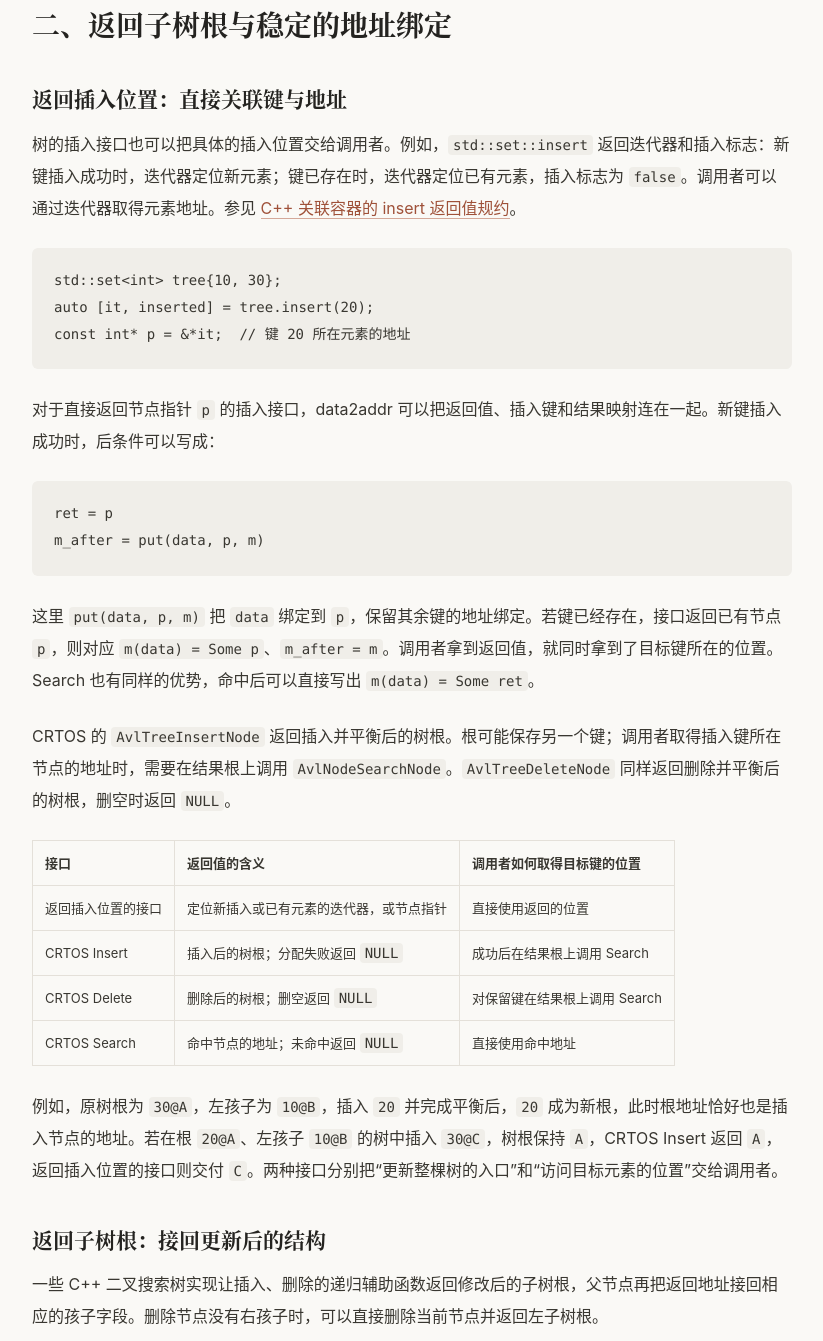
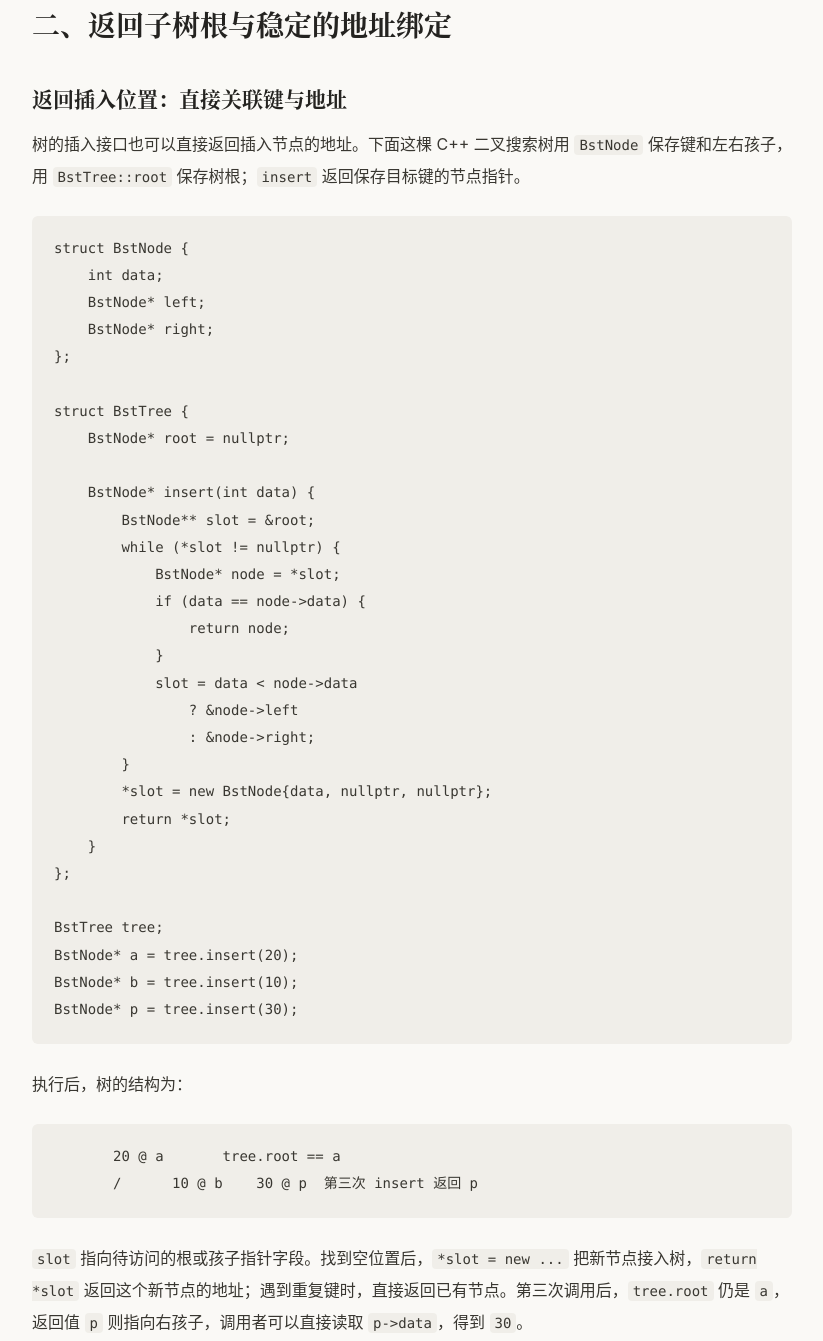
Before and after one commit to taylor-swift-13/taylor-swift-13.github.io, a website: page posts/qcip-avl-map-to-set.html in a window 1280 px wide. Shown: the part 1996-3337 px from the top of the page, without its empty margins (228-1051 px from the left). Drawn offline with Linux system fonts and the light colour scheme.

Commit message:
Show explicit binary search tree returning inserted node

```diff
--- a/posts/qcip-avl-map-to-set.html
+++ b/posts/qcip-avl-map-to-set.html
@@ -59,11 +59,42 @@ Definition avl_mapping_refines_graph
 <p>未命中时，<code>m(data) = None</code>，返回 <code>NULL</code>；命中时，返回值就是 <code>m(data)</code> 记录的地址。调用前若已知 <code>m(data) = Some p</code>，调用后便能直接推出 <code>__return = p</code>。这是 map 相比纯键集合提供的额外信息：调用者可以预先指定目标节点的身份，而不只是知道会返回某个保存该键的节点。继续读取 <code>p-&gt;data</code> 时，需要从树表示中取得字段的内存资源。</p>
 <h2>二、返回子树根与稳定的地址绑定</h2>
 <h3>返回插入位置：直接关联键与地址</h3>
-<p>树的插入接口也可以把具体的插入位置交给调用者。例如，<code>std::set::insert</code> 返回迭代器和插入标志：新键插入成功时，迭代器定位新元素；键已存在时，迭代器定位已有元素，插入标志为 <code>false</code>。调用者可以通过迭代器取得元素地址。参见 <a href="https://eel.is/c++draft/associative.reqmts#general-64">C++ 关联容器的 insert 返回值规约</a>。</p>
-<pre><code class="language-cpp">std::set&lt;int&gt; tree{10, 30};
-auto [it, inserted] = tree.insert(20);
-const int* p = &amp;*it;  // 键 20 所在元素的地址
+<p>树的插入接口也可以直接返回插入节点的地址。下面这棵 C++ 二叉搜索树用 <code>BstNode</code> 保存键和左右孩子，用 <code>BstTree::root</code> 保存树根；<code>insert</code> 返回保存目标键的节点指针。</p>
+<pre><code class="language-cpp">struct BstNode {
+    int data;
+    BstNode* left;
+    BstNode* right;
+};
+
+struct BstTree {
+    BstNode* root = nullptr;
+
+    BstNode* insert(int data) {
+        BstNode** slot = &amp;root;
+        while (*slot != nullptr) {
+            BstNode* node = *slot;
+            if (data == node-&gt;data) {
+                return node;
+            }
+            slot = data &lt; node-&gt;data
+                ? &amp;node-&gt;left
+                : &amp;node-&gt;right;
+        }
+        *slot = new BstNode{data, nullptr, nullptr};
+        return *slot;
+    }
+};
+
+BstTree tree;
+BstNode* a = tree.insert(20);
+BstNode* b = tree.insert(10);
+BstNode* p = tree.insert(30);
 </code></pre>
+<p>执行后，树的结构为：</p>
+<pre><code class="language-text">       20 @ a       tree.root == a
+       /      10 @ b    30 @ p  第三次 insert 返回 p
+</code></pre>
+<p><code>slot</code> 指向待访问的根或孩子指针字段。找到空位置后，<code>*slot = new ...</code> 把新节点接入树，<code>return *slot</code> 返回这个新节点的地址；遇到重复键时，直接返回已有节点。第三次调用后，<code>tree.root</code> 仍是 <code>a</code>，返回值 <code>p</code> 则指向右孩子，调用者可以直接读取 <code>p-&gt;data</code>，得到 <code>30</code>。</p>
 <p>对于直接返回节点指针 <code>p</code> 的插入接口，data2addr 可以把返回值、插入键和结果映射连在一起。新键插入成功时，后条件可以写成：</p>
 <pre><code class="language-text">ret = p
 m_after = put(data, p, m)
@@ -80,9 +111,9 @@ m_after = put(data, p, m)
 </thead>
 <tbody>
 <tr>
-<td>返回插入位置的接口</td>
-<td>定位新插入或已有元素的迭代器，或节点指针</td>
-<td>直接使用返回的位置</td>
+<td>上面的 BstTree::insert</td>
+<td>保存插入键或已有键的节点指针</td>
+<td>直接使用返回的节点</td>
 </tr>
 <tr>
 <td>CRTOS Insert</td>
@@ -101,7 +132,7 @@ m_after = put(data, p, m)
 </tr>
 </tbody>
 </table>
-<p>例如，原树根为 <code>30@A</code>，左孩子为 <code>10@B</code>，插入 <code>20</code> 并完成平衡后，<code>20</code> 成为新根，此时根地址恰好也是插入节点的地址。若在根 <code>20@A</code>、左孩子 <code>10@B</code> 的树中插入 <code>30@C</code>，树根保持 <code>A</code>，CRTOS Insert 返回 <code>A</code>，返回插入位置的接口则交付 <code>C</code>。两种接口分别把“更新整棵树的入口”和“访问目标元素的位置”交给调用者。</p>
+<p>对 CRTOS 的 AVL 树，例如原树根为 <code>30@A</code>，左孩子为 <code>10@B</code>，插入 <code>20</code> 并完成平衡后，<code>20</code> 成为新根，此时根地址恰好也是插入节点的地址。若在根 <code>20@A</code>、左孩子 <code>10@B</code> 的树中插入 <code>30@C</code>，树根保持 <code>A</code>，CRTOS Insert 返回 <code>A</code>，返回插入位置的接口则交付 <code>C</code>。两种接口分别把“更新整棵树的入口”和“访问目标元素的位置”交给调用者。</p>
 <h3>返回子树根：接回更新后的结构</h3>
 <p>一些 C++ 二叉搜索树实现让插入、删除的递归辅助函数返回修改后的子树根，父节点再把返回地址接回相应的孩子字段。删除节点没有右孩子时，可以直接删除当前节点并返回左子树根。</p>
 <pre><code class="language-cpp">if (node-&gt;right == nullptr) {
```
Also changed, not shown: posts/qcip-avl-map-to-set.md (+41 -6 lines).
